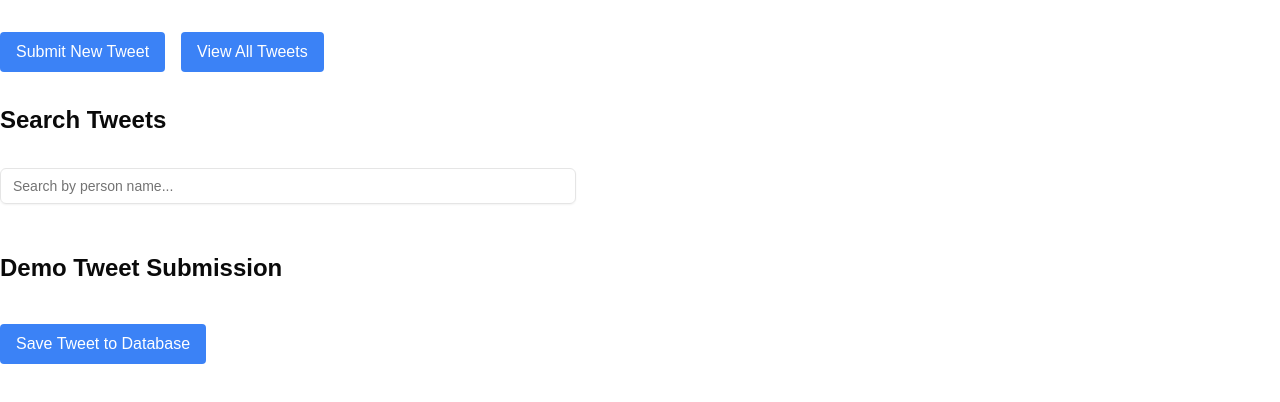
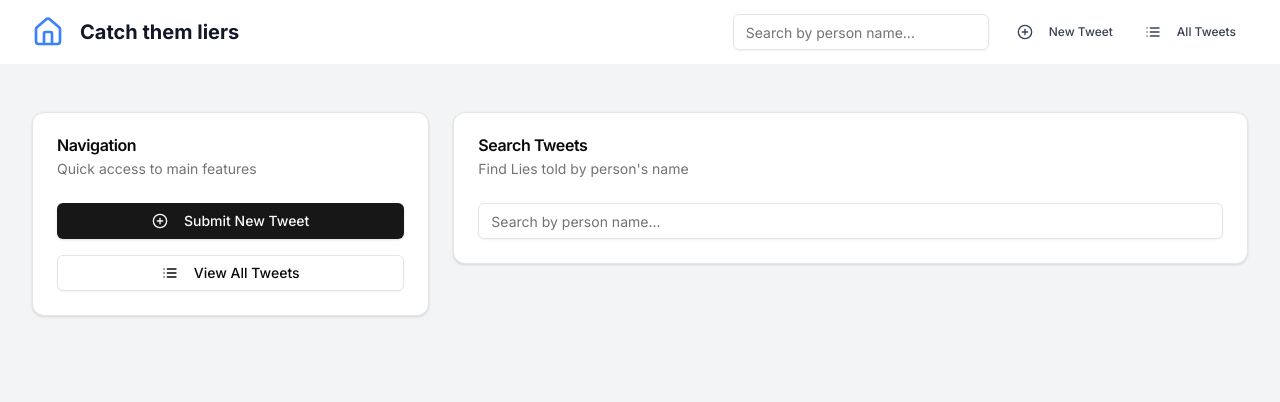
Before and after one commit to vishalkumar1301/catch-the-liar, a Next.js app: page / in a window 1280 px wide. Shown: the top 402 px of the page. Built offline with nearby package versions, Linux system fonts and the light colour scheme.

Commit message:
Made the Person name field in the form component to have search ability and fixed the search related bug on header and home page search bar

```diff
--- a/src/app/layout.tsx
+++ b/src/app/layout.tsx
@@ -1,33 +1,27 @@
 import type { Metadata } from "next";
-import localFont from "next/font/local";
+import { Inter } from "next/font/google";
 import "./globals.css";
+import Header from "@/components/Header";
 
-const geistSans = localFont({
-  src: "./fonts/GeistVF.woff",
-  variable: "--font-geist-sans",
-  weight: "100 900",
-});
-const geistMono = localFont({
-  src: "./fonts/GeistMonoVF.woff",
-  variable: "--font-geist-mono",
-  weight: "100 900",
-});
+const inter = Inter({ subsets: ["latin"] });
 
 export const metadata: Metadata = {
-  title: "Create Next App",
-  description: "Generated by create next app",
+  title: "Lier's Den",
+  description: "Track and expose lies through tweets",
 };
 
 export default function RootLayout({
   children,
-}: {
+}: Readonly<{
   children: React.ReactNode;
-}) {
+}>) {
   return (
     <html lang="en">
-      <body>
-        {children}
-        <script async src="https://platform.twitter.com/widgets.js"></script>
+      <body className={inter.className}>
+        <div className="min-h-screen bg-gray-100 dark:bg-gray-900">
+          <Header />
+          {children}
+        </div>
       </body>
     </html>
   );
--- a/src/app/page.tsx
+++ b/src/app/page.tsx
@@ -1,38 +1,52 @@
 'use client';
 
 import Link from 'next/link';
-import DemoButtonClickTweetSaveToMongoDB from '@/components/DemoButtonClickTweetSaveToMongoDB';
+import { Card, CardContent, CardDescription, CardHeader, CardTitle } from "@/components/ui/card";
+import { Button } from "@/components/ui/button";
+import { PlusCircle, List } from "lucide-react";
 import TweetSearch from '@/components/TweetSearch';
 
 export default function Home() {
   return (
-    <div className="container mx-auto py-8">
-      <nav className="mb-8 flex gap-4">
-        <Link
-          href="/submit"
-          className="bg-blue-500 text-white px-4 py-2 rounded hover:bg-blue-600"
-        >
+    <div className="min-h-screen bg-gray-100 dark:bg-gray-900">
+      <main className="max-w-7xl mx-auto py-6 sm:px-6 lg:px-8">
+        <div className="px-4 py-6 sm:px-0">
+          <div className="flex flex-col md:flex-row gap-6">
+            <Card className="w-full md:w-1/3">
+              <CardHeader>
+                <CardTitle>Navigation</CardTitle>
+                <CardDescription>Quick access to main features</CardDescription>
+              </CardHeader>
+              <CardContent className="flex flex-col gap-4">
+                <Link href="/submit" className="w-full">
+                  <Button className="w-full">
+                    <PlusCircle className="mr-2 h-4 w-4" />
                     Submit New Tweet
+                  </Button>
                 </Link>
-        <Link
-          href="/tweets"
-          className="bg-blue-500 text-white px-4 py-2 rounded hover:bg-blue-600"
-        >
+                <Link href="/tweets" className="w-full">
+                  <Button variant="outline" className="w-full">
+                    <List className="mr-2 h-4 w-4" />
                     View All Tweets
+                  </Button>
                 </Link>
-      </nav>
+              </CardContent>
+            </Card>
 
-      <div className="space-y-12">
-        <div className="space-y-8">
-          <h1 className="text-2xl font-bold">Search Tweets</h1>
+            <div className="w-full md:w-2/3 space-y-6">
+              <Card>
+                <CardHeader>
+                  <CardTitle>Search Tweets</CardTitle>
+                  <CardDescription>Find Lies told by person's name</CardDescription>
+                </CardHeader>
+                <CardContent>
                   <TweetSearch />
-        </div>
-
-        <div>
-          <h2 className="text-2xl font-bold mb-6">Demo Tweet Submission</h2>
-          <DemoButtonClickTweetSaveToMongoDB />
+                </CardContent>
+              </Card>
             </div>
           </div>
         </div>
+      </main>
+    </div>
   );
 }
--- a/src/app/submit/page.tsx
+++ b/src/app/submit/page.tsx
@@ -5,7 +5,7 @@ import TweetForm from '@/components/TweetForm';
 export default function SubmitPage() {
   return (
     <div className="container mx-auto py-8">
-      <h1 className="text-2xl font-bold mb-6 text-center">Submit New Tweet</h1>
+      <h1 className="text-2xl font-bold mb-6 text-center">Who's the Lier?</h1>
       <TweetForm />
     </div>
   );
--- a/src/components/DemoButtonClickTweetSaveToMongoDB.tsx
+++ /dev/null
@@ -1,51 +0,0 @@
-'use client';
-
-import { useState } from "react";
-
-const sampleTweetData = {
-  tweetUrl: "https://twitter.com/alexocheema/status/1855238474917441972",
-  personName: "Alex Cheema",
-  twitterHandle: "alexocheema",
-  datePosted: new Date("2024-11-09"),
-  context: "M4 Mac Mini AI Cluster discussion"
-};
-
-export default function DemoButtonClickTweetSaveToMongoDB() {
-  const [isSaving, setIsSaving] = useState(false);
-
-  const saveTweet = async () => {
-    setIsSaving(true);
-    try {
-      const response = await fetch('/api/tweets', {
-        method: 'POST',
-        headers: {
-          'Content-Type': 'application/json',
-        },
-        body: JSON.stringify(sampleTweetData),
-      });
-
-      const data = await response.json();
-
-      if (!response.ok) {
-        throw new Error(data.error || 'Failed to save tweet');
-      }
-
-      alert('Tweet saved successfully!');
-    } catch (error) {
-      console.error('Error saving tweet:', error);
-      alert('Failed to save tweet');
-    } finally {
-      setIsSaving(false);
-    }
-  };
-
-  return (
-    <button
-      onClick={saveTweet}
-      disabled={isSaving}
-      className="mt-4 px-4 py-2 bg-blue-500 text-white rounded hover:bg-blue-600 disabled:bg-blue-300"
-    >
-      {isSaving ? 'Saving...' : 'Save Tweet to Database'}
-    </button>
-  );
-}
--- /dev/null
+++ b/src/components/Header.tsx
@@ -0,0 +1,43 @@
+'use client'
+
+import Link from 'next/link'
+import { Button } from "@/components/ui/button"
+import { PlusCircle, List, Home } from "lucide-react"
+import TweetSearch from '@/components/TweetSearch'
+
+export default function Header() {
+  return (
+    <header className="bg-white dark:bg-gray-800 shadow">
+      <div className="max-w-7xl mx-auto px-4 sm:px-6 lg:px-8">
+        <div className="flex items-center justify-between h-16">
+          <div className="flex items-center">
+            <Link href="/" className="flex-shrink-0">
+              <Home className="h-8 w-8 text-blue-500" aria-hidden="true" />
+              <span className="sr-only">Home</span>
+            </Link>
+            <h1 className="ml-4 text-xl font-bold text-gray-900 dark:text-white">Catch them liers</h1>
+          </div>
+          <div className="flex items-center space-x-4">
+            <div className="hidden md:block w-64">
+              <TweetSearch />
+            </div>
+            <nav className="flex space-x-2">
+              <Link href="/submit">
+                <Button variant="ghost" size="sm" className="text-gray-700 dark:text-gray-300 hover:bg-gray-200 dark:hover:bg-gray-700">
+                  <PlusCircle className="mr-2 h-4 w-4" aria-hidden="true" />
+                  New Tweet
+                </Button>
+              </Link>
+              <Link href="/tweets">
+                <Button variant="ghost" size="sm" className="text-gray-700 dark:text-gray-300 hover:bg-gray-200 dark:hover:bg-gray-700">
+                  <List className="mr-2 h-4 w-4" aria-hidden="true" />
+                  All Tweets
+                </Button>
+              </Link>
+            </nav>
+          </div>
+        </div>
+      </div>
+    </header>
+  )
+}
--- /dev/null
+++ b/src/components/PersonNameSearch.tsx
@@ -0,0 +1,108 @@
+import { useState, useRef, useEffect } from 'react';
+import { Input } from "@/components/ui/input";
+
+interface PersonNameSearchProps {
+  value: string;
+  onChange: (value: string) => void;
+  onSelect?: (value: string) => void;
+  placeholder?: string;
+  required?: boolean;
+  className?: string;
+}
+
+export default function PersonNameSearch({
+  value,
+  onChange,
+  onSelect,
+  placeholder = "Search or enter name...",
+  required = false,
+  className = ""
+}: PersonNameSearchProps) {
+  const [suggestions, setSuggestions] = useState<string[]>([]);
+  const [isSearching, setIsSearching] = useState(false);
+  const [error, setError] = useState<string | null>(null);
+  const [showSuggestions, setShowSuggestions] = useState(false);
+  const wrapperRef = useRef<HTMLDivElement>(null);
+
+  useEffect(() => {
+    function handleClickOutside(event: MouseEvent) {
+      if (wrapperRef.current && !wrapperRef.current.contains(event.target as Node)) {
+        setShowSuggestions(false);
+      }
+    }
+    document.addEventListener('mousedown', handleClickOutside);
+    return () => document.removeEventListener('mousedown', handleClickOutside);
+  }, []);
+
+  const handleSearch = async (term: string) => {
+    onChange(term);
+
+    if (term.length < 2) {
+      setSuggestions([]);
+      setShowSuggestions(false);
+      return;
+    }
+
+    setIsSearching(true);
+    setError(null);
+
+    try {
+      const response = await fetch(`/api/tweets/search?term=${encodeURIComponent(term)}`);
+      const data = await response.json();
+
+      if (!response.ok) {
+        throw new Error(data.error || 'Search failed');
+      }
+
+      setSuggestions(data);
+      setShowSuggestions(true);
+    } catch (error: any) {
+      setError(error.message);
+      console.error('Search error:', error);
+      setSuggestions([]);
+    } finally {
+      setIsSearching(false);
+    }
+  };
+
+  const handleSuggestionClick = (name: string) => {
+    onChange(name);
+    setShowSuggestions(false);
+    if (onSelect) {
+      onSelect(name);
+    }
+  };
+
+  return (
+    <div className="relative" ref={wrapperRef}>
+      <Input
+        type="text"
+        value={value}
+        onChange={(e) => handleSearch(e.target.value)}
+        placeholder={placeholder}
+        required={required}
+        className={className}
+        onFocus={() => suggestions.length > 0 && setShowSuggestions(true)}
+      />
+
+      {showSuggestions && suggestions.length > 0 && (
+        <div className="absolute z-10 w-full mt-1 bg-white rounded-md shadow-lg border border-gray-200">
+          <ul className="py-1">
+            {suggestions.map((name) => (
+              <li
+                key={name}
+                className="px-4 py-2 hover:bg-gray-100 cursor-pointer"
+                onClick={() => handleSuggestionClick(name)}
+              >
+                {name}
+              </li>
+            ))}
+          </ul>
+        </div>
+      )}
+
+      {isSearching && <p className="text-sm text-gray-500 mt-2">Searching...</p>}
+      {error && <p className="text-sm text-red-500 mt-2">{error}</p>}
+    </div>
+  );
+}
--- a/src/components/TweetSearch.tsx
+++ b/src/components/TweetSearch.tsx
@@ -1,92 +1,27 @@
-import { useState, useRef, useEffect } from 'react';
+import { useState } from 'react';
 import { useRouter } from 'next/navigation';
-import { Input } from "@/components/ui/input";
+import PersonNameSearch from '@/components/PersonNameSearch';
 
 export default function TweetSearch() {
   const router = useRouter();
   const [searchTerm, setSearchTerm] = useState('');
-  const [isSearching, setIsSearching] = useState(false);
-  const [suggestions, setSuggestions] = useState<string[]>([]);
-  const [error, setError] = useState<string | null>(null);
-  const [showSuggestions, setShowSuggestions] = useState(false);
-  const wrapperRef = useRef<HTMLDivElement>(null);
 
-  // Close suggestions when clicking outside
-  useEffect(() => {
-    function handleClickOutside(event: MouseEvent) {
-      if (wrapperRef.current && !wrapperRef.current.contains(event.target as Node)) {
-        setShowSuggestions(false);
-      }
-    }
-    document.addEventListener('mousedown', handleClickOutside);
-    return () => document.removeEventListener('mousedown', handleClickOutside);
-  }, []);
-
-  const handleSearch = async (term: string) => {
-    setSearchTerm(term);
-    if (term.length < 2) {
-      setSuggestions([]);
-      setShowSuggestions(false);
-      return;
-    }
-
-    setIsSearching(true);
-    setError(null);
-
-    try {
-      const response = await fetch(`/api/tweets/search?term=${encodeURIComponent(term)}`);
-      const data = await response.json();
-
-      if (!response.ok) {
-        throw new Error(data.error || 'Search failed');
-      }
-
-      setSuggestions(data);
-      setShowSuggestions(true);
-    } catch (error: any) {
-      setError(error.message);
-      console.error('Search error:', error);
-      setSuggestions([]);
-    } finally {
-      setIsSearching(false);
-    }
+  const handleChange = (value: string) => {
+    setSearchTerm(value);
   };
 
-  const handleSuggestionClick = (name: string) => {
-    setSearchTerm(name);
-    setShowSuggestions(false);
-    router.push(`/person/${encodeURIComponent(name)}`);
+  const handleSelect = (value: string) => {
+    setSearchTerm(value);
+    router.push(`/person/${encodeURIComponent(value)}`);
   };
 
   return (
-    <div className="w-full max-w-xl relative" ref={wrapperRef}>
-      <Input
-        type="search"
-        placeholder="Search by person name..."
-        value={searchTerm}
-        onChange={(e) => handleSearch(e.target.value)}
-        className="w-full"
-        onFocus={() => suggestions.length > 0 && setShowSuggestions(true)}
-      />
-
-      {showSuggestions && suggestions.length > 0 && (
-        <div className="absolute z-10 w-full mt-1 bg-white rounded-md shadow-lg border border-gray-200">
-          <ul className="py-1">
-            {suggestions.map((name) => (
-              <li
-                key={name}
-                className="px-4 py-2 hover:bg-gray-100 cursor-pointer"
-                onClick={() => handleSuggestionClick(name)}
-              >
-                {name}
-              </li>
-            ))}
-          </ul>
-        </div>
-      )}
-
-      {isSearching && <p className="text-sm text-gray-500 mt-2">Searching...</p>}
-      {error && <p className="text-sm text-red-500 mt-2">{error}</p>}
-    </div>
+    <PersonNameSearch
+      value={searchTerm}
+      onChange={handleChange}
+      onSelect={handleSelect}
+      placeholder="Search by person name..."
+      className="w-full"
+    />
   );
 }
```
Also changed, not shown: src/app/person/[name]/page.tsx (+1 -7 lines), src/components/TweetForm.tsx (+7 -8 lines). Lines whose indentation alone changed are shown as unchanged.
